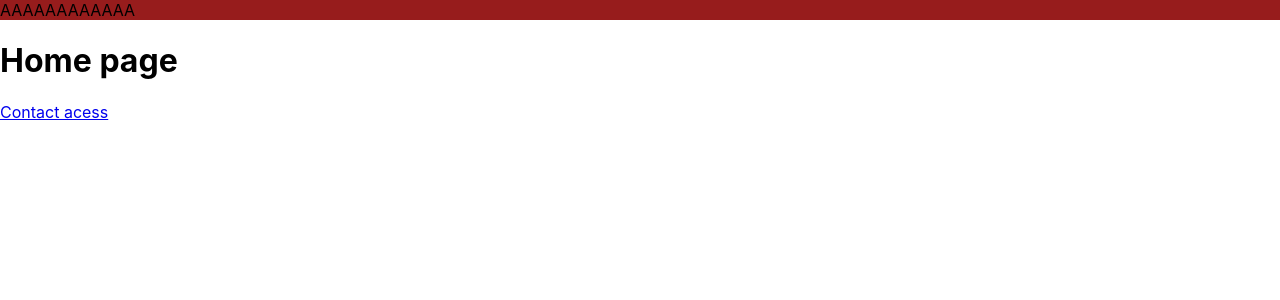
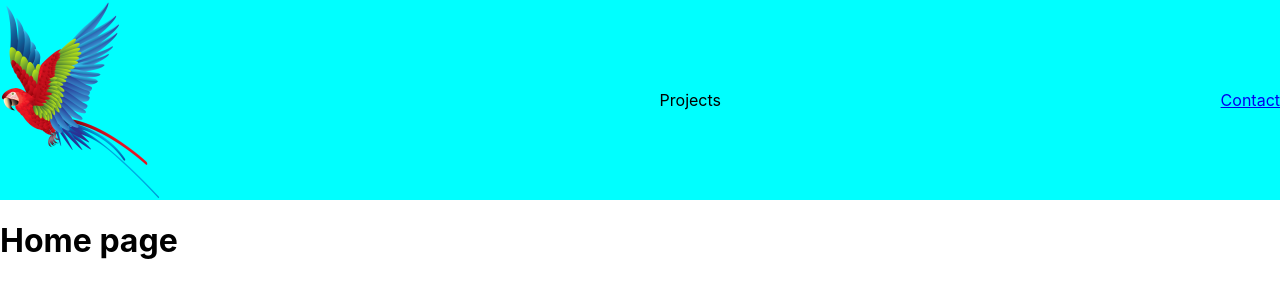
Before and after one commit to thiagosiena/MyLandingPage, a React (Create React App) app: page / in a window 1280 px wide. Shown: the top 300 px of the page. Built offline with nearby package versions, Linux system fonts and the light colour scheme.

Commit message:
header init

```diff
--- a/src/components/Header.js
+++ b/src/components/Header.js
@@ -1,13 +1,18 @@
-import styles from '../styles/Header.module.scss'
-
+import '../styles/Header.scss'
+import { Link } from "react-router-dom";
+import Logo from '../imgs/parrot_PNG96591.png'
 
 function Header() {
 
     return (<>
 
 
-        <div className={styles.HeaderP}>
-            AAAAAAAAAAAA
+        <div className="Header">
+            <div className="Contempt" >
+                <img className="Logo" src={Logo} alt='logo' />
+                <div>Projects</div>
+                <div><Link to="/Contact"> Contact</Link> </div>
+            </div>
         </div>
 
     </>
--- a/src/pages/HomePage.js
+++ b/src/pages/HomePage.js
@@ -1,5 +1,4 @@
 import React from "react";
-import { Link } from "react-router-dom";
 import Header from "../components/Header"
 
 const HomePage = () => {
@@ -7,7 +6,6 @@ const HomePage = () => {
         <>
             <Header />
             <h1>Home page</h1>
-            <Link to="/Contact"> Contact acess </Link>
         </>
 
 
--- a/src/styles/Header.module.scss
+++ /dev/null
@@ -1,4 +0,0 @@
-.HeaderP {
-
-    background-color: rgb(151, 28, 28);
-}
--- /dev/null
+++ b/src/styles/Header.scss
@@ -0,0 +1,27 @@
+.Header {
+    box-sizing: border-box;
+    margin: 0px;
+    padding: 0px;
+    background-color: rgb(151, 28, 28);
+    .Contempt{
+        display: flex;
+        flex-direction: row;
+        justify-content: space-between;
+        align-items: center;
+        background-color: aqua;
+        .Logo{
+
+
+        }
+        .Contact {
+
+        }
+
+        .Projects {
+
+        }
+    }
+
+
+
+}
```
Also changed, not shown: src/imgs/parrot_PNG96591.png (added).
